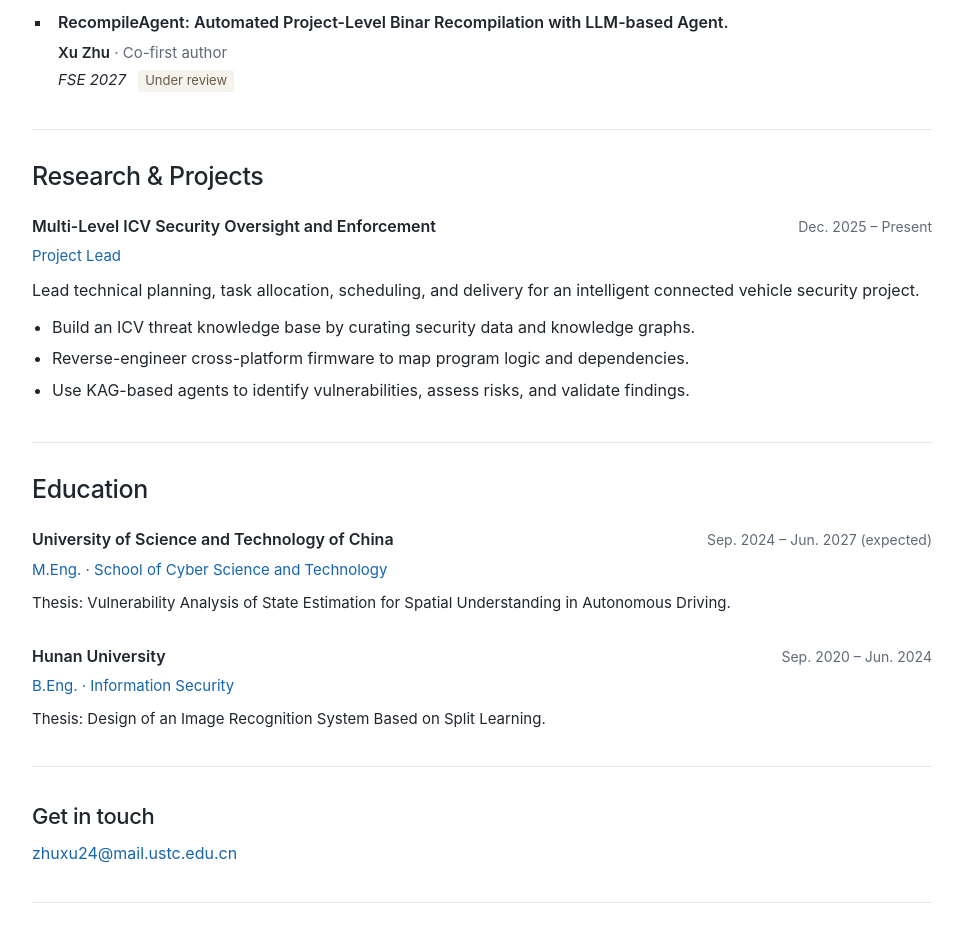
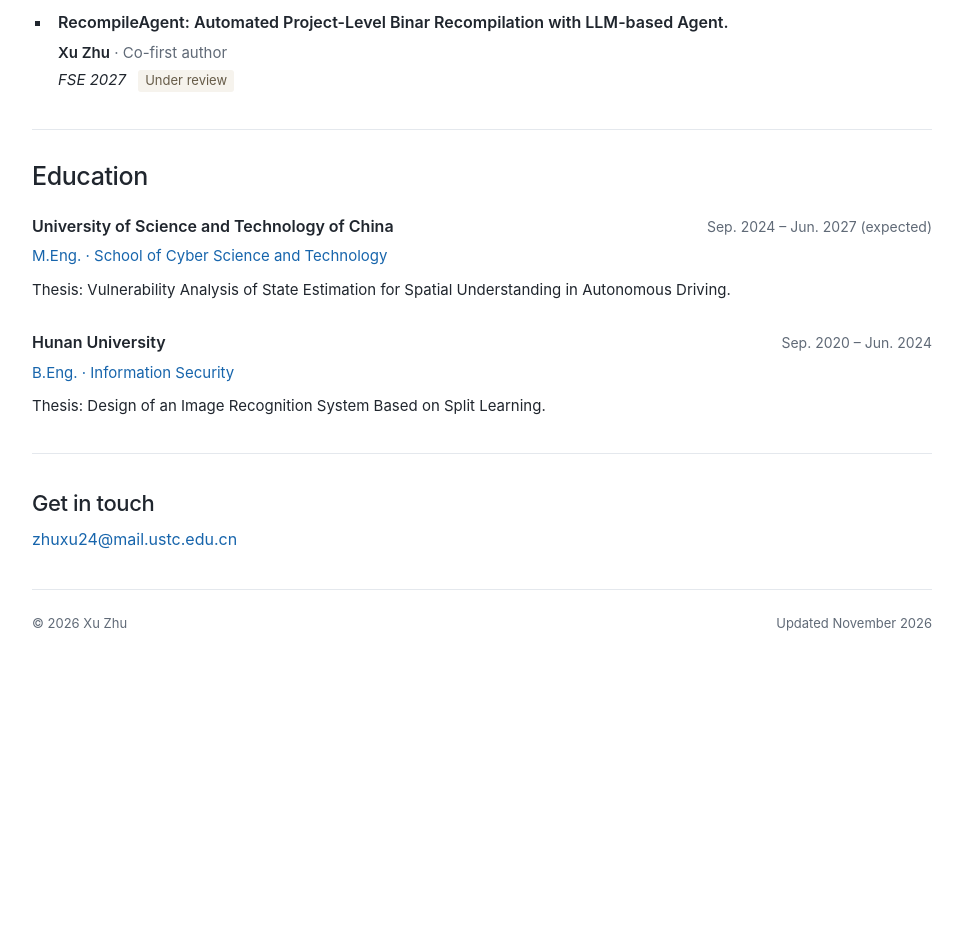
Before and after one commit to pgsun02/pgsun02.github.io, a plain HTML site: page index.html in a window 1280 px wide. Shown: the part 1260-2189 px from the top of the page, without its empty margins (158-1121 px from the left). After the commit the page ends 1924 px from the top, so only its background shows below. Drawn offline with Linux system fonts and the light colour scheme.

Commit message:
update index.html

```diff
--- a/index.html
+++ b/index.html
@@ -77,20 +77,6 @@
       </ul>
     </section>
 
-    <section class="section" id="projects" aria-labelledby="projects-title">
-      <h2 id="projects-title">Research &amp; Projects</h2>
-      <article class="entry">
-        <div class="entry-heading"><h3>Multi-Level ICV Security Oversight and Enforcement</h3><span class="date">Dec. 2025 – Present</span></div>
-        <p class="entry-role">Project Lead</p>
-        <p>Lead technical planning, task allocation, scheduling, and delivery for an intelligent connected vehicle security project.</p>
-        <ul class="details">
-          <li>Build an ICV threat knowledge base by curating security data and knowledge graphs.</li>
-          <li>Reverse-engineer cross-platform firmware to map program logic and dependencies.</li>
-          <li>Use KAG-based agents to identify vulnerabilities, assess risks, and validate findings.</li>
-        </ul>
-      </article>
-    </section>
-
     <section class="section" id="education" aria-labelledby="education-title">
       <h2 id="education-title">Education</h2>
       <article class="entry">
```
